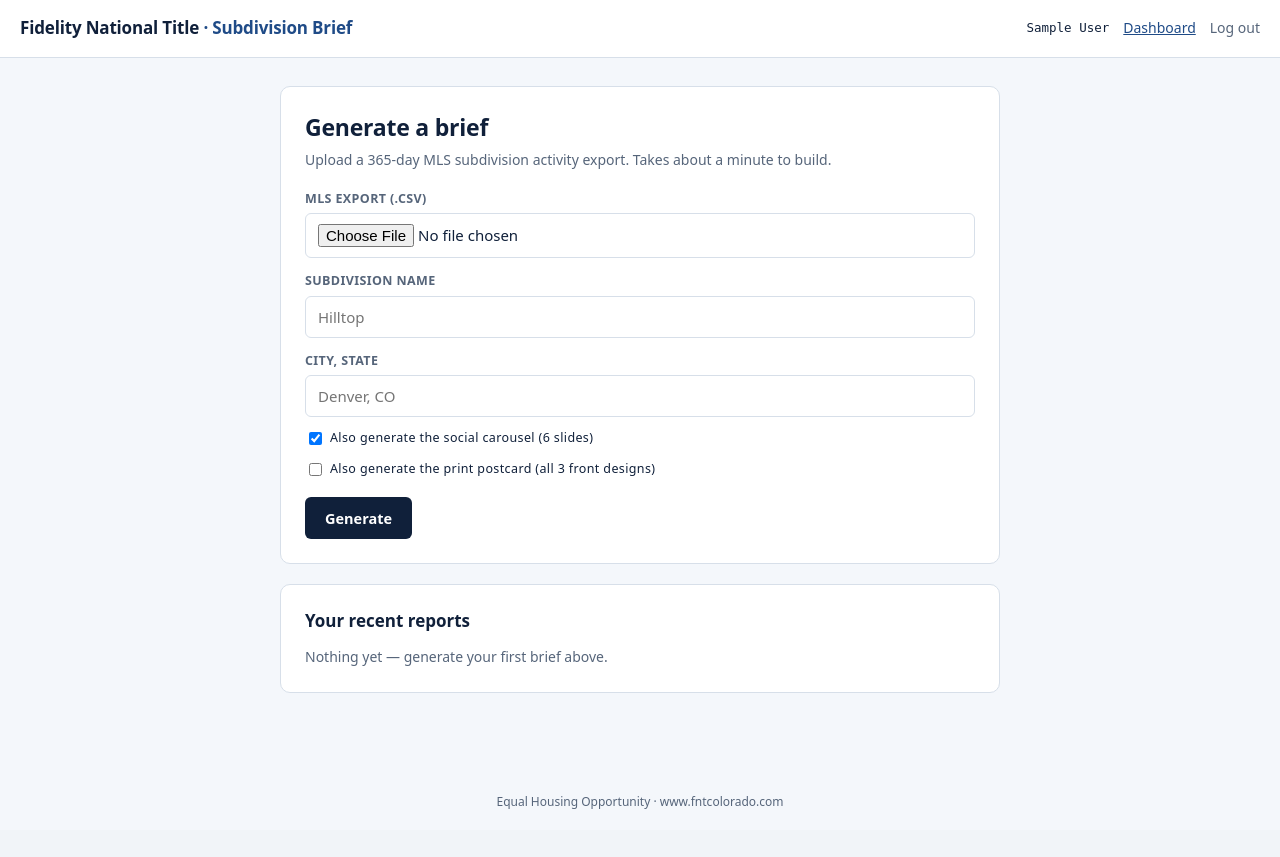
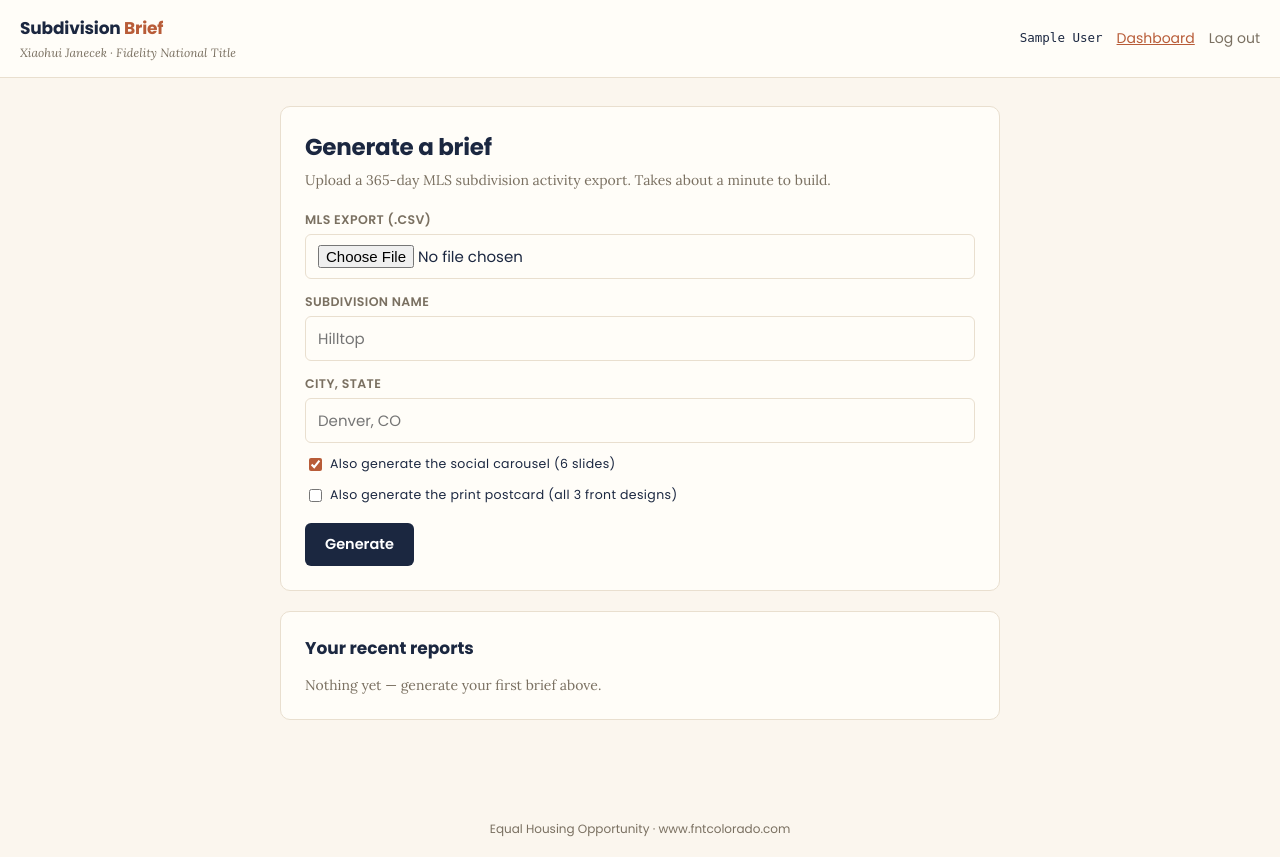
Before and after one commit to g2wfv6ckjj-rgb/Subdivision-brief, a Flask app: page / in a window 1280 px wide. Before the commit the page ends 809 px from the top, so only its background shows below. Run offline with Flask 3, Linux system fonts and the light colour scheme; the visitor is signed in with stand-in values (Sample User, id 1); data that the repository does not hold is empty; some libraries are stand-ins or nearby versions.

Commit message:
Warm navy visual refresh: new palette, Lora accents, name-first byline

```diff
--- a/templates/base.html
+++ b/templates/base.html
@@ -4,21 +4,26 @@
 <meta charset="utf-8">
 <meta name="viewport" content="width=device-width, initial-scale=1">
 <title>{% block title %}Subdivision Brief{% endblock %}</title>
+<link rel="preconnect" href="https://fonts.googleapis.com">
+<link rel="preconnect" href="https://fonts.gstatic.com" crossorigin>
+<link href="https://fonts.googleapis.com/css2?family=Poppins:wght@400;600;700&family=Lora:ital,wght@0,400;0,600;1,400&display=swap" rel="stylesheet">
 <style>
 :root{
-  --ink:#10203A; --pine:#1F4B87; --soft:#56657A; --yel:#FFC629;
-  --line:#D7DFE9; --paper:#FFFFFF; --bg:#F4F7FB;
-  --err:#B3261E; --ok:#1F6B3E;
+  --ink:#1B2740; --gold:#C7902E; --terracotta:#B85C38; --soft:#7A7061;
+  --line:#E9DFCF; --paper:#FFFDF8; --bg:#FBF6EE;
+  --err:#B3261E; --ok:#5B7A4A;
 }
 *{box-sizing:border-box}
 body{margin:0;background:var(--bg);color:var(--ink);
   font-family:"Poppins",system-ui,sans-serif;line-height:1.45}
-a{color:var(--pine)}
+a{color:var(--terracotta)}
 header{background:var(--paper);border-bottom:1px solid var(--line);
   padding:16px 20px;display:flex;align-items:center;justify-content:space-between;
   position:sticky;top:0;z-index:10}
 header .brand{font-weight:700;font-size:17px;letter-spacing:-.01em}
-header .brand span{color:var(--pine)}
+header .brand span{color:var(--terracotta)}
+header .brandsub{font-family:"Lora",Georgia,serif;font-style:italic;font-size:12px;
+  color:var(--soft);margin-top:3px}
 header nav{display:flex;gap:14px;align-items:center;font-size:14px}
 header nav form{margin:0}
 header nav button{background:none;border:none;color:var(--soft);
@@ -28,13 +33,13 @@ header nav button{background:none;border:none;color:var(--soft);
   padding:24px;margin-bottom:20px}
 h1{font-size:23px;margin:0 0 6px;letter-spacing:-.01em}
 h2{font-size:17px;margin:0 0 14px}
-.sub{color:var(--soft);font-size:14px;margin:0 0 20px}
+.sub{font-family:"Lora",Georgia,serif;color:var(--soft);font-size:14px;margin:0 0 20px}
 label{display:block;font-size:12.5px;font-weight:600;letter-spacing:.03em;
   color:var(--soft);text-transform:uppercase;margin:14px 0 5px}
 input[type=text],input[type=email],input[type=password],input[type=file]{
   width:100%;padding:10px 12px;border:1px solid var(--line);border-radius:6px;
   font-family:inherit;font-size:15px;background:var(--paper);color:var(--ink)}
-input[type=checkbox]{margin-right:8px}
+input[type=checkbox]{margin-right:8px;accent-color:var(--terracotta)}
 .checkline{display:flex;align-items:center;margin-top:12px;font-size:14.5px}
 .btn{display:inline-block;background:var(--ink);color:#fff;border:none;
   padding:11px 20px;border-radius:6px;font-family:inherit;font-size:14.5px;
@@ -44,15 +49,15 @@ input[type=checkbox]{margin-right:8px}
 .btn.danger{background:var(--paper);color:var(--err);border:1px solid var(--err)}
 .flash{padding:12px 14px;border-radius:6px;font-size:14px;margin-bottom:16px}
 .flash.error{background:#FBEAE9;color:var(--err);border:1px solid #F1C2BE}
-.flash.success{background:#E9F5EE;color:var(--ok);border:1px solid #BFE3CC}
+.flash.success{background:#EFF3E7;color:var(--ok);border:1px solid #D3DEC3}
 table{width:100%;border-collapse:collapse;font-size:14px}
 th{text-align:left;font-size:11.5px;letter-spacing:.04em;text-transform:uppercase;
   color:var(--soft);padding:8px 6px;border-bottom:2px solid var(--ink)}
 td{padding:10px 6px;border-bottom:1px solid var(--line);vertical-align:middle}
 .pill{display:inline-block;font-size:11.5px;font-weight:700;padding:3px 9px;
   border-radius:99px;letter-spacing:.03em}
-.pill.on{background:#E9F5EE;color:var(--ok)}
-.pill.off{background:#F1F2F5;color:var(--soft)}
+.pill.on{background:#EFF3E7;color:var(--ok)}
+.pill.off{background:#F2EDE2;color:var(--soft)}
 .filelist{list-style:none;padding:0;margin:0}
 .filelist li{padding:10px 0;border-bottom:1px solid var(--line)}
 .filelist li:last-child{border-bottom:none}
@@ -62,7 +67,10 @@ footer{text-align:center;color:var(--soft);font-size:12px;padding:20px}
 </head>
 <body>
 <header>
-  <div class="brand">Fidelity National Title <span>&middot; Subdivision Brief</span></div>
+  <div>
+    <div class="brand">Subdivision <span>Brief</span></div>
+    <div class="brandsub">Xiaohui Janecek &middot; Fidelity National Title</div>
+  </div>
   {% if current_user.is_authenticated %}
   <nav>
     <span class="mono">{{ current_user.name }}</span>
```
